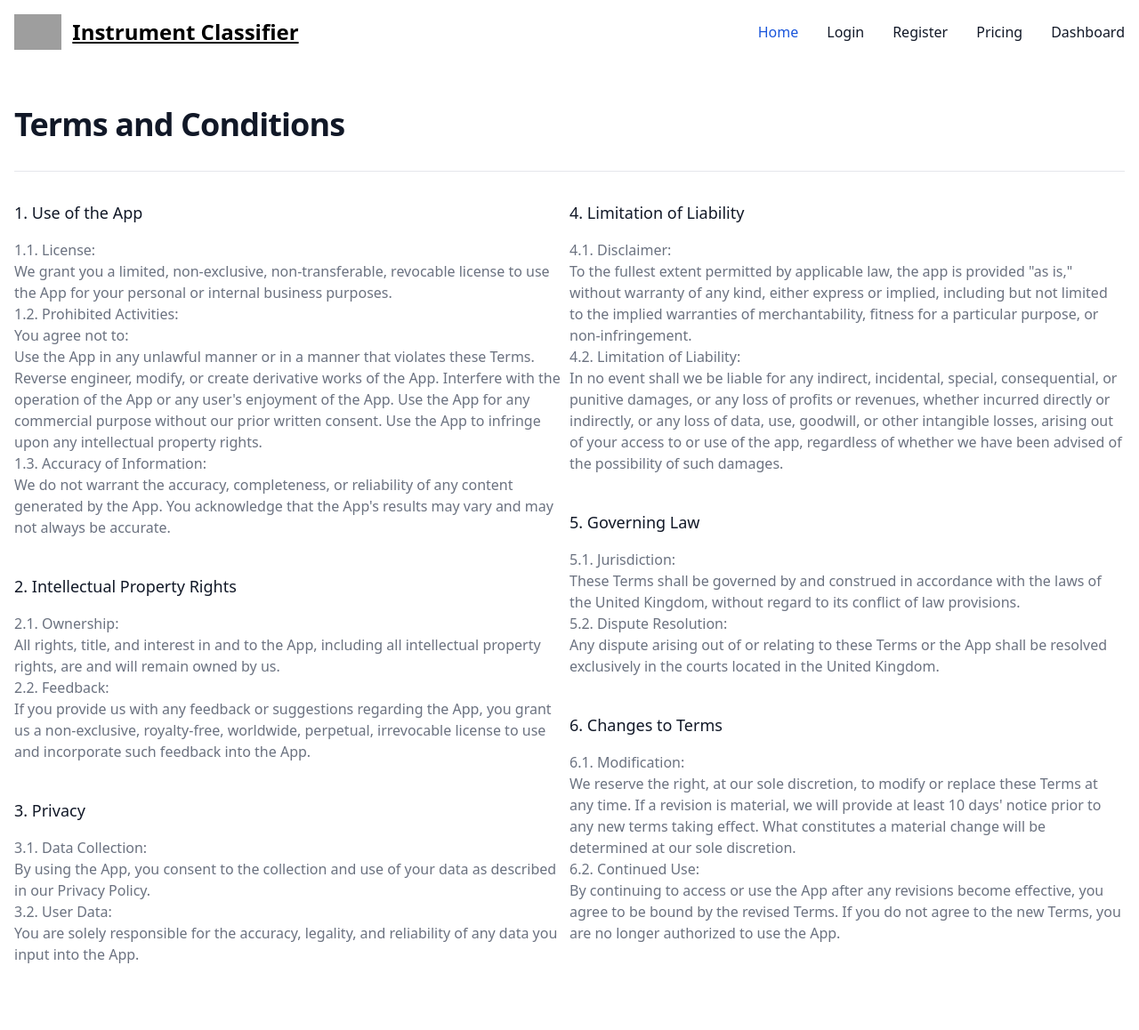
After one commit to brdywltn/ML-A-A-S, a Django app: page /terms_conditions/ in a window 1280 px wide. The commit adds this page. Shown: the top 1158 px of the page at 89% size. Run offline with Django 5.2, Linux system fonts and the light colour scheme; some libraries are stand-ins or nearby versions; grey boxes are pictures that could not be loaded.

Commit message:
terms conditions and privacy

```diff
--- a/myproject/myapp/templates/_base.html
+++ b/myproject/myapp/templates/_base.html
@@ -99,7 +99,7 @@
     <div class="mx-auto w-full max-w-screen-xl p-4 py-6 lg:py-8">
         <div class="md:flex md:justify-between">
           <div class="mb-6 md:mb-0">
-                  <img src="https://upload.wikimedia.org/wikipedia/commons/1/11/UWE_Bristol_logo.svg" class="h-10 me-4" alt="UWE Logo" />
+                  <img src="https://upload.wikimedia.org/wikipedia/commons/1/11/UWE_Bristol_logo.svg" class="me-4" alt="UWE Logo" />
               </a>
           </div>
           <div class="grid grid-cols-2 gap-5 sm:gap-6 sm:grid-cols-3">
@@ -129,46 +129,22 @@
                   <h2 class="mb-6 text-sm font-semibold text-gray-900 uppercase dark:text-white">Legal</h2>
                   <ul class="text-gray-500 dark:text-gray-400 font-medium">
                       <li class="mb-4">
-                          <a href="#" class="hover:underline">Privacy Policy</a>
+                          <a href="{% url 'privacy_policy' %}" class="hover:underline">Privacy Policy</a>
                       </li>
                       <li>
-                          <a href="#" class="hover:underline">Terms &amp; Conditions</a>
+                          <a href="{% url 'terms_conditions' %}" class="hover:underline">Terms &amp; Conditions</a>
                       </li>
                   </ul>
               </div>
           </div>
       </div>
+
       <hr class="my-6 border-gray-200 sm:mx-auto dark:border-gray-700 lg:my-8" />
       <div class="sm:flex sm:items-center sm:justify-between">
           <span class="text-sm text-gray-500 sm:text-center dark:text-gray-400">© 2024 <a href="https://flowbite.com/" class="hover:underline">DESD Group 25</a>. All Rights Reserved.
           </span>
-          <div class="flex mt-4 sm:justify-center sm:mt-0">
-              {% comment %} <a href="#" class="text-gray-500 hover:text-gray-900 dark:hover:text-white">
-                  <svg class="w-4 h-4" aria-hidden="true" xmlns="http://www.w3.org/2000/svg" fill="currentColor" viewBox="0 0 8 19">
-                        <path fill-rule="evenodd" d="M6.135 3H8V0H6.135a4.147 4.147 0 0 0-4.142 4.142V6H0v3h2v9.938h3V9h2.021l.592-3H5V3.591A.6.6 0 0 1 5.592 3h.543Z" clip-rule="evenodd"/>
-                    </svg> {% endcomment %}
-                  <span class="sr-only">Facebook page</span>
-              </a>
-              {% comment %} <a href="#" class="text-gray-500 hover:text-gray-900 dark:hover:text-white ms-5">
-                  <svg class="w-4 h-4" aria-hidden="true" xmlns="http://www.w3.org/2000/svg" fill="currentColor" viewBox="0 0 21 16">
-                        <path d="M16.942 1.556a16.3 16.3 0 0 0-4.126-1.3 12.04 12.04 0 0 0-.529 1.1 15.175 15.175 0 0 0-4.573 0 11.585 11.585 0 0 0-.535-1.1 16.274 16.274 0 0 0-4.129 1.3A17.392 17.392 0 0 0 .182 13.218a15.785 15.785 0 0 0 4.963 2.521c.41-.564.773-1.16 1.084-1.785a10.63 10.63 0 0 1-1.706-.83c.143-.106.283-.217.418-.33a11.664 11.664 0 0 0 10.118 0c.137.113.277.224.418.33-.544.328-1.116.606-1.71.832a12.52 12.52 0 0 0 1.084 1.785 16.46 16.46 0 0 0 5.064-2.595 17.286 17.286 0 0 0-2.973-11.59ZM6.678 10.813a1.941 1.941 0 0 1-1.8-2.045 1.93 1.93 0 0 1 1.8-2.047 1.919 1.919 0 0 1 1.8 2.047 1.93 1.93 0 0 1-1.8 2.045Zm6.644 0a1.94 1.94 0 0 1-1.8-2.045 1.93 1.93 0 0 1 1.8-2.047 1.918 1.918 0 0 1 1.8 2.047 1.93 1.93 0 0 1-1.8 2.045Z"/>
-                    </svg> {% endcomment %}
-                  <span class="sr-only">Discord</span>
-              </a>
-              {% comment %} <a href="#" class="text-gray-500 hover:text-gray-900 dark:hover:text-white ms-5">
-                  <svg class="w-4 h-4" aria-hidden="true" xmlns="http://www.w3.org/2000/svg" fill="currentColor" viewBox="0 0 20 17">
-                    <path fill-rule="evenodd" d="M20 1.892a8.178 8.178 0 0 1-2.355.635 4.074 4.074 0 0 0 1.8-2.235 8.344 8.344 0 0 1-2.605.98A4.13 4.13 0 0 0 13.85 0a4.068 4.068 0 0 0-4.1 4.038 4 4 0 0 0 .105.919A11.705 11.705 0 0 1 1.4.734a4.006 4.006 0 0 0 1.268 5.392 4.165 4.165 0 0 1-1.859-.5v.05A4.057 4.057 0 0 0 4.1 9.635a4.19 4.19 0 0 1-1.856.07 4.108 4.108 0 0 0 3.831 2.807A8.36 8.36 0 0 1 0 14.184 11.732 11.732 0 0 0 6.291 16 11.502 11.502 0 0 0 17.964 4.5c0-.177 0-.35-.012-.523A8.143 8.143 0 0 0 20 1.892Z" clip-rule="evenodd"/>
-                </svg> {% endcomment %}
-                  <span class="sr-only">Twitter page</span>
-              </a>
-              <a href="#" class="text-gray-500 hover:text-gray-900 dark:hover:text-white ms-5">
-                {% comment %} <svg class="w-4 h-4" aria-hidden="true" xmlns="http://www.w3.org/2000/svg" fill="currentColor" viewBox="0 0 20 20">
-                        <path fill-rule="evenodd" d="M10 .333A9.911 9.911 0 0 0 6.866 19.65c.5.092.678-.215.678-.477 0-.237-.01-1.017-.014-1.845-2.757.6-3.338-1.169-3.338-1.169a2.627 2.627 0 0 0-1.1-1.451c-.9-.615.07-.6.07-.6a2.084 2.084 0 0 1 1.518 1.021 2.11 2.11 0 0 0 2.884.823c.044-.503.268-.973.63-1.325-2.2-.25-4.516-1.1-4.516-4.9A3.832 3.832 0 0 1 4.7 7.068a3.56 3.56 0 0 1 .095-2.623s.832-.266 2.726 1.016a9.409 9.409 0 0 1 4.962 0c1.89-1.282 2.717-1.016 2.717-1.016.366.83.402 1.768.1 2.623a3.827 3.827 0 0 1 1.02 2.659c0 3.807-2.319 4.644-4.525 4.889a2.366 2.366 0 0 1 .673 1.834c0 1.326-.012 2.394-.012 2.72 0 .263.18.572.681.475A9.911 9.911 0 0 0 10 .333Z" clip-rule="evenodd"/>
-                  </svg> {% endcomment %}
-                  <span class="sr-only">GitHub account</span>
-          </div>
-      </div>
-    </div>
+        </div>
 </footer>
 
+
 </html>
--- a/myproject/myapp/templates/index.html
+++ b/myproject/myapp/templates/index.html
@@ -11,9 +11,9 @@
               *placeholder input*
             </p>
         </div>
-        <div class="grid grid-cols-2 gap-4 mt-8">
+        <div class="grid gap-4 mt-8">
           {% load static %}
-            <img class="w-full rounded-lg" src="{% static 'src/images/0_IPKn3dedq86U4UqP.png' %}" alt="CNN for audio">
+            <img class="w-240 h-60 rounded-lg" src="{% static 'src/images/0_IPKn3dedq86U4UqP.png' %}" alt="CNN for audio">
         </div>
     </div>
     <div class="gap-16 items-center py-8 px-4 mx-auto max-w-screen-xl lg:grid lg:grid-cols-2 lg:py-16 lg:px-6">
--- /dev/null
+++ b/myproject/myapp/templates/terms_conditions.html
@@ -0,0 +1,129 @@
+{% extends "_base.html"%}
+{% block content %}
+<section class="bg-white dark:bg-gray-900">
+    <div class="py-8 px-4 mx-auto max-w-screen-xl sm:py-16 lg:px-6">
+        <h2 class="mb-8 text-4xl tracking-tight font-extrabold text-gray-900 dark:text-white">Terms and Conditions</h2>
+        <div class="grid pt-8 text-left border-t border-gray-200 md:gap-16 dark:border-gray-700 md:grid-cols-2">
+            <div>
+                <div class="mb-10">
+                    <h3 class="flex items-center mb-4 text-lg font-medium text-gray-900 dark:text-white">
+                        1. Use of the App
+                    </h3>
+                    <p class="text-gray-500 dark:text-gray-400">
+                        1.1. License:
+                    </p>
+                    <p class="text-gray-500 dark:text-gray-400">
+                    We grant you a limited, non-exclusive, non-transferable, revocable license to use the App for your personal or internal business purposes.
+                    </p>
+                    <p class="text-gray-500 dark:text-gray-400">
+                        1.2. Prohibited Activities:
+                    </p>
+                    <p class="text-gray-500 dark:text-gray-400">
+                        You agree not to:
+                    </p>
+                    <p class="text-gray-500 dark:text-gray-400">
+                        Use the App in any unlawful manner or in a manner that violates these Terms.
+                        Reverse engineer, modify, or create derivative works of the App.
+                        Interfere with the operation of the App or any user's enjoyment of the App.
+                        Use the App for any commercial purpose without our prior written consent.
+                        Use the App to infringe upon any intellectual property rights.
+                    </p>
+                    <p class="text-gray-500 dark:text-gray-400">
+                        1.3. Accuracy of Information:
+                    </p>
+                    <p class="text-gray-500 dark:text-gray-400">
+                    We do not warrant the accuracy, completeness, or reliability of any content generated by the App. You acknowledge that the App's results may vary and may not always be accurate.</p>
+                    </p>
+                </div>
+                <div class="mb-10">
+                    <h3 class="flex items-center mb-4 text-lg font-medium text-gray-900 dark:text-white">
+                        2. Intellectual Property Rights
+                    </h3>
+                    <p class="text-gray-500 dark:text-gray-400">
+                        2.1. Ownership:
+                    </p>
+                    <p class="text-gray-500 dark:text-gray-400">
+                        All rights, title, and interest in and to the App, including all intellectual property rights, are and will remain owned by us.
+                    </p>
+                    <p class="text-gray-500 dark:text-gray-400">
+                        2.2. Feedback:
+                    </p>
+                    <p class="text-gray-500 dark:text-gray-400">
+                        If you provide us with any feedback or suggestions regarding the App, you grant us a non-exclusive, royalty-free, worldwide, perpetual, irrevocable license to use and incorporate such feedback into the App.
+                    </p>
+                </div>
+                <div class="mb-10">
+                    <h3 class="flex items-center mb-4 text-lg font-medium text-gray-900 dark:text-white">
+                        3. Privacy
+                    </h3>
+                    <p class="text-gray-500 dark:text-gray-400">
+                        3.1. Data Collection:
+                    </p>
+                    <p class="text-gray-500 dark:text-gray-400">
+                        By using the App, you consent to the collection and use of your data as described in our Privacy Policy.
+                    </p>
+                    <p class="text-gray-500 dark:text-gray-400">
+                        3.2. User Data:
+                    </p>
+                    <p class="text-gray-500 dark:text-gray-400">
+                        You are solely responsible for the accuracy, legality, and reliability of any data you input into the App.
+                    </p>
+                </div>
+            </div>
+            <div>
+                <div class="mb-10">
+                    <h3 class="flex items-center mb-4 text-lg font-medium text-gray-900 dark:text-white">
+                        4. Limitation of Liability
+                    </h3>
+                    <p class="text-gray-500 dark:text-gray-400">
+                        4.1. Disclaimer:
+                    </p>
+                    <p class="text-gray-500 dark:text-gray-400">
+                        To the fullest extent permitted by applicable law, the app is provided "as is," without warranty of any kind, either express or implied, including but not limited to the implied warranties of merchantability, fitness for a particular purpose, or non-infringement.
+                    </p>
+                    <p class="text-gray-500 dark:text-gray-400">
+                        4.2. Limitation of Liability:
+                    </p>
+                    <p class="text-gray-500 dark:text-gray-400">
+                        In no event shall we be liable for any indirect, incidental, special, consequential, or punitive damages, or any loss of profits or revenues, whether incurred directly or indirectly, or any loss of data, use, goodwill, or other intangible losses, arising out of your access to or use of the app, regardless of whether we have been advised of the possibility of such damages.
+                    </p>
+                </div>
+                <div class="mb-10">
+                    <h3 class="flex items-center mb-4 text-lg font-medium text-gray-900 dark:text-white">
+                        5. Governing Law
+                    </h3>
+                    <p class="text-gray-500 dark:text-gray-400">
+                        5.1. Jurisdiction:
+                    </p>
+                    <p class="text-gray-500 dark:text-gray-400">
+                        These Terms shall be governed by and construed in accordance with the laws of the United Kingdom, without regard to its conflict of law provisions.
+                    </p>
+                    <p class="text-gray-500 dark:text-gray-400">
+                        5.2. Dispute Resolution:
+                    </p>
+                    <p class="text-gray-500 dark:text-gray-400">
+                        Any dispute arising out of or relating to these Terms or the App shall be resolved exclusively in the courts located in the United Kingdom.
+                    </p>
+                </div>
+                <div class="mb-10">
+                    <h3 class="flex items-center mb-4 text-lg font-medium text-gray-900 dark:text-white">
+                        6. Changes to Terms
+                    </h3>
+                    <p class="text-gray-500 dark:text-gray-400">
+                        6.1. Modification:
+                    </p>
+                    <p class="text-gray-500 dark:text-gray-400">
+                        We reserve the right, at our sole discretion, to modify or replace these Terms at any time. If a revision is material, we will provide at least 10 days' notice prior to any new terms taking effect. What constitutes a material change will be determined at our sole discretion.
+                    </p>
+                    <p class="text-gray-500 dark:text-gray-400">
+                        6.2. Continued Use:
+                    </p>
+                    <p class="text-gray-500 dark:text-gray-400">
+                        By continuing to access or use the App after any revisions become effective, you agree to be bound by the revised Terms. If you do not agree to the new Terms, you are no longer authorized to use the App.
+                    </p>
+                </div>
+            </div>
+        </div>
+    </div>
+  </section>
+{% endblock content %}
--- a/myproject/myapp/urls.py
+++ b/myproject/myapp/urls.py
@@ -6,6 +6,10 @@ from .views import handler404
 from .views import handler500
 from .views import register
 from .views import login
+from .views import terms_conditions
+from .views import privacy_policy
+
+
 
 
 urlpatterns = [
@@ -17,4 +21,7 @@ urlpatterns = [
     path('maintenance/', maintenance),
     path('register/', register, name='register'),
     path('login/', login, name='login'),
+    path('terms_conditions/', terms_conditions, name='terms_conditions'),
+    path('pricay_policy/', privacy_policy, name='privacy_policy'),
+
 ]
--- a/myproject/myapp/views.py
+++ b/myproject/myapp/views.py
@@ -25,3 +25,9 @@ def login(request):
 
 def register(request):
     return render(request, 'register.html')
+
+def terms_conditions(request):
+    return render(request, 'terms_conditions.html')
+
+def privacy_policy(request):
+    return render(request, 'privacy_policy.html')
```
Also changed, not shown: myproject/myapp/templates/privacy_policy.html (added, +19 -0 lines).
